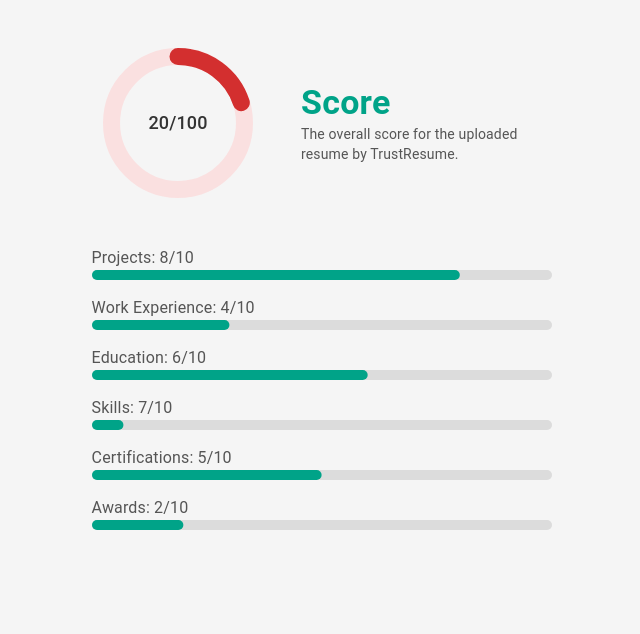
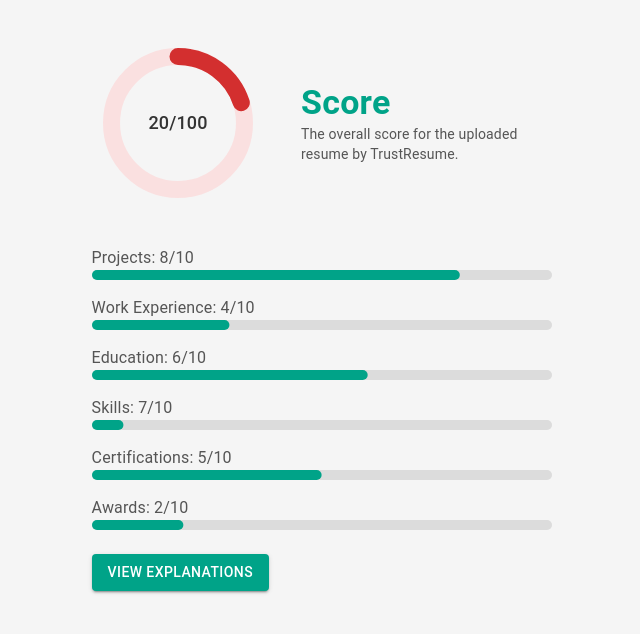
Before and after one commit to GevinHasmitha/TrustResume-frontend, a React (Create React App) app: page / in a window 1280 px wide. Shown: the top 634 px of the page, without its empty margins (318-958 px from the left). Built offline with nearby package versions, Linux system fonts and the light colour scheme.

Commit message:
Commit 3

```diff
--- a/src/ViewScoresPage.jsx
+++ b/src/ViewScoresPage.jsx
@@ -1,6 +1,6 @@
 import React from "react";
 import { Container } from "@mui/system";
-import { CssBaseline, Box, Typography } from "@mui/material";
+import { CssBaseline, Box, Typography, Button } from "@mui/material";
 import CircularProgressBar from "./CircularProgressBar";
 import LinearProgressBar from "./LinearProgressBar";
 
@@ -78,6 +78,16 @@ const ViewScoresPage = () => {
               Awards: 2/10
             </Typography>
             <LinearProgressBar value={20} />
+            <Button
+              variant="contained"
+              sx={{
+                display: "flex-start",
+                backgroundColor: "#00A388",
+                marginTop: 3,
+              }}
+            >
+              View Explanations
+            </Button>
           </Box>
         </Box>
       </Container>
```
